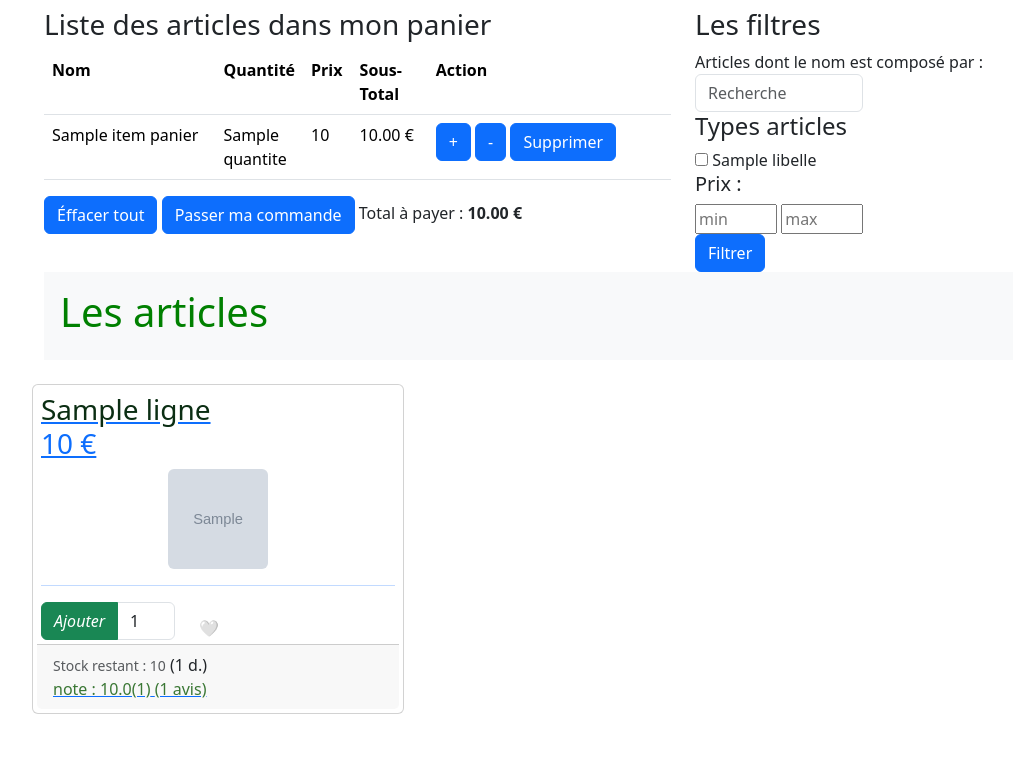
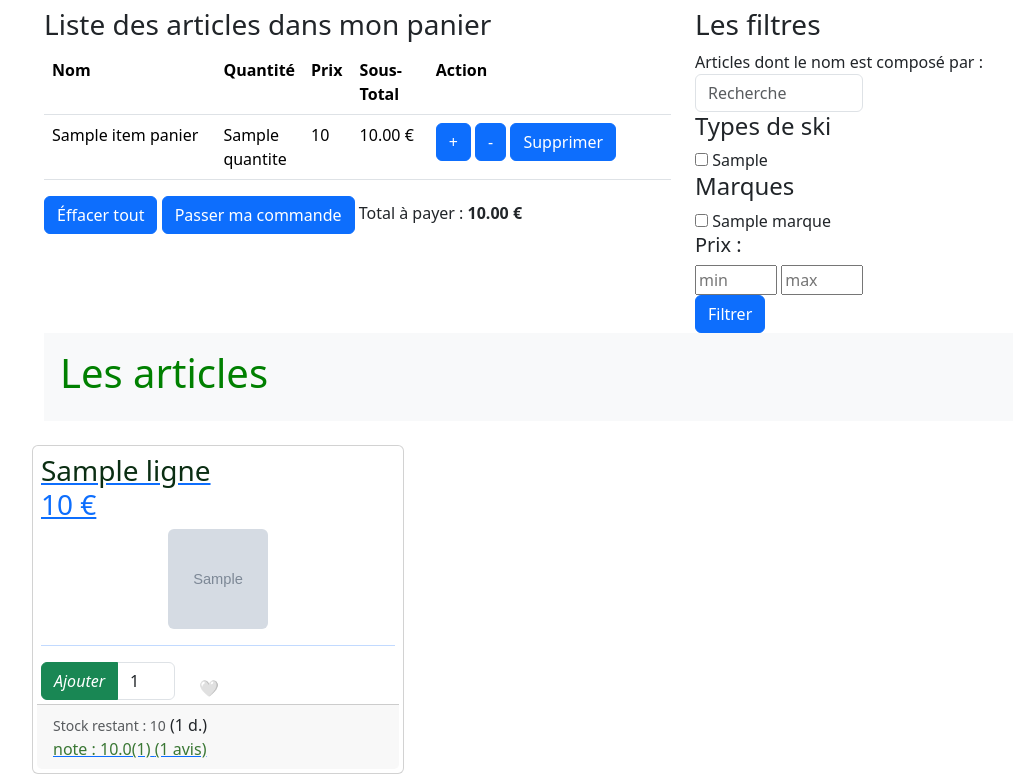
Before and after one commit to EthanRTZ/SAE_204-5, a Flask app: template templates/client/boutique/panier_article.html in a window 1280 px wide. Shown: the part 64-838 px from the top of the page, without its empty margins (50-1063 px from the left). Before the commit the page ends 778 px from the top, so only its background shows below. Run offline with Flask 3, Linux system fonts and the light colour scheme; the template is opened without the code that fills it: most values are stand-ins (such as "Sample title", 1, 10 or a date in 2020); grey boxes marked "Sample" are stand-in pictures; some libraries are stand-ins or nearby versions.

Commit message:
Update _filtre.html

```diff
--- a/templates/client/boutique/_filtre.html
+++ b/templates/client/boutique/_filtre.html
@@ -3,18 +3,34 @@
         <input name="filter_word"  type="text" placeholder="Recherche" size="10" class="form-control"
                value="{% if session['filter_word'] %}{{ session['filter_word'] }}{% endif %}"  >
     </div>
-   {% if items_filtre is defined %}
+
+    <!-- Types de ski -->
+    {% if types_ski is defined %}
     <div class="form-group">
-        <h4>Types articles</h4>
-        {% for item_filtre in items_filtre %}
-        <input type="checkbox" name="filter_types" value="{{ item_filtre.id_type_article }}"
-               {% set id_item = item_filtre.id_type_article | string %}
+        <h4>Types de ski</h4>
+        {% for type in types_ski %}
+        <input type="checkbox" name="filter_types" value="{{ type.id_type_ski }}"
+               {% set id_item = type.id_type_ski | string %}
                {% if session['filter_types'] %}
-{#                   {%  if idItem in session['filter_types'] %} checked  {% endif %} #}
                    {{ ' checked ' if (id_item in session['filter_types']) else '' }}
                {% endif %}
-{#                https://stackoverflow.com/questions/58433775/how-to-access-the-value-of-each-checkbox-in-a-table-with-flask#}
-            >  {{ item_filtre.libelle }}
+            >  {{ type.libelle_type_ski }}
+            <br/>
+        {% endfor %}
+    </div>
+    {% endif %}
+
+    <!-- Marques de ski -->
+    {% if marques_ski is defined %}
+    <div class="form-group">
+        <h4>Marques</h4>
+        {% for marque in marques_ski %}
+        <input type="checkbox" name="filter_marques" value="{{ marque.id_marque }}"
+               {% set id_marque = marque.id_marque | string %}
+               {% if session['filter_marques'] %}
+                   {{ ' checked ' if (id_marque in session['filter_marques']) else '' }}
+               {% endif %}
+            >  {{ marque.nom_marque }}
             <br/>
         {% endfor %}
     </div>
@@ -30,7 +46,7 @@
     </div>
     <button type="submit" class="btn btn-primary" style="display: inline-block;">Filtrer</button>
 </form>
-{% if session['filter_word'] or session['filter_prix_max'] or session['filter_prix_min'] or session['filter_types']%}
+{% if session['filter_word'] or session['filter_prix_max'] or session['filter_prix_min'] or session['filter_types'] or session['filter_marques']%}
 <form  action="/client/panier/filtre/suppr"  style="display: inline-block; margin: 5px;"  method="post" >
 <button class="btn btn-primary" > Supprimer filtre </button>
 </form>
```
